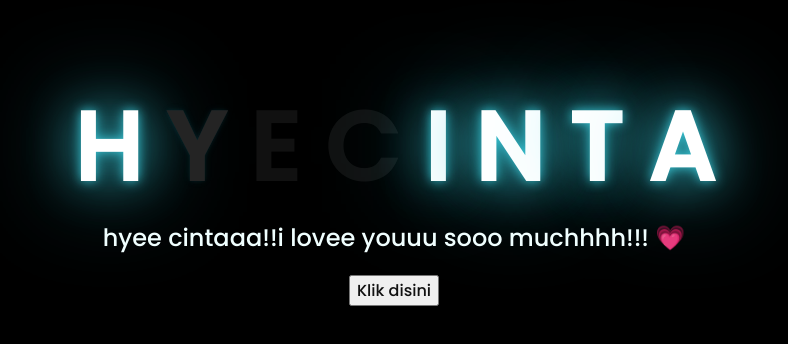
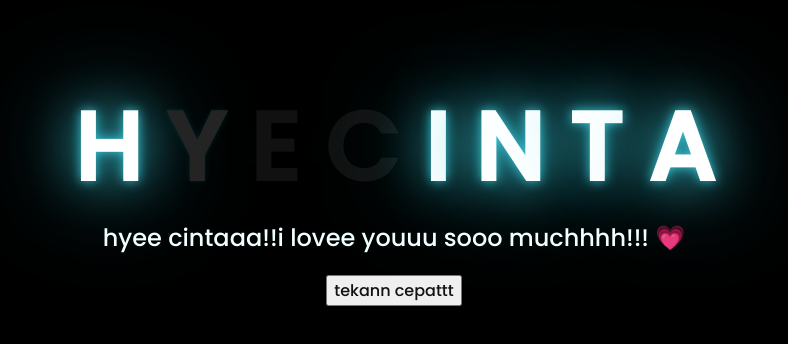
Before and after one commit to Nafisfik/Nafisfik.githuUb.io, a plain HTML site: page index.html in a window 1280 px wide. Shown: the part 218-562 px from the top of the page, without its empty margins (254-1042 px from the left). Drawn offline with Linux system fonts and the light colour scheme.

Commit message:
Update index.html

```diff
--- a/index.html
+++ b/index.html
@@ -27,7 +27,7 @@
     </div>
     <div class="button">
         <button>
-            <a href="flower.html">Klik disini</a>
+            <a href="flower.html">tekann cepattt</a>
         </button>
 
     </div>
```
